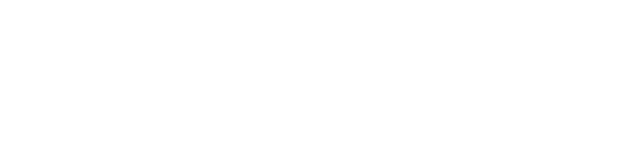
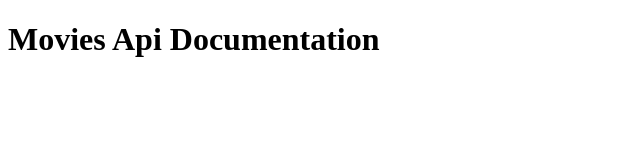
Before and after one commit to lorenaruiz01/movies_api, a plain HTML site: page documentation.html in a window 1280 px wide. Shown: the whole page, without its empty margins (0-640 px from the left). Drawn offline with Linux system fonts and the light colour scheme.

Commit message:
add title

```diff
--- a/documentation.html
+++ b/documentation.html
@@ -3,9 +3,9 @@
 <head>
     <meta charset="UTF-8">
     <meta name="viewport" content="width=device-width, initial-scale=1.0">
-    <title>Document</title>
+    <title>Documentation</title>
 </head>
 <body>
-
+    <h1>Movies Api Documentation</h1>
 </body>
 </html>
```
